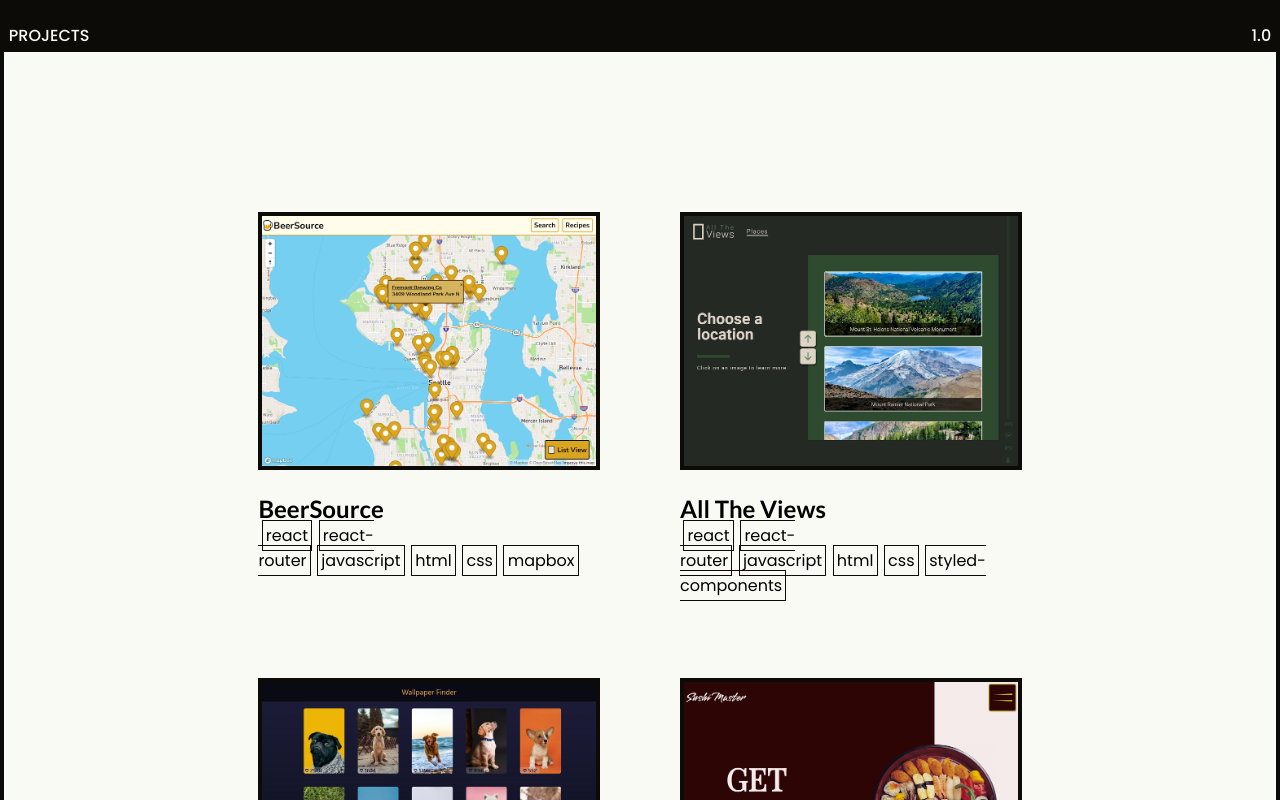
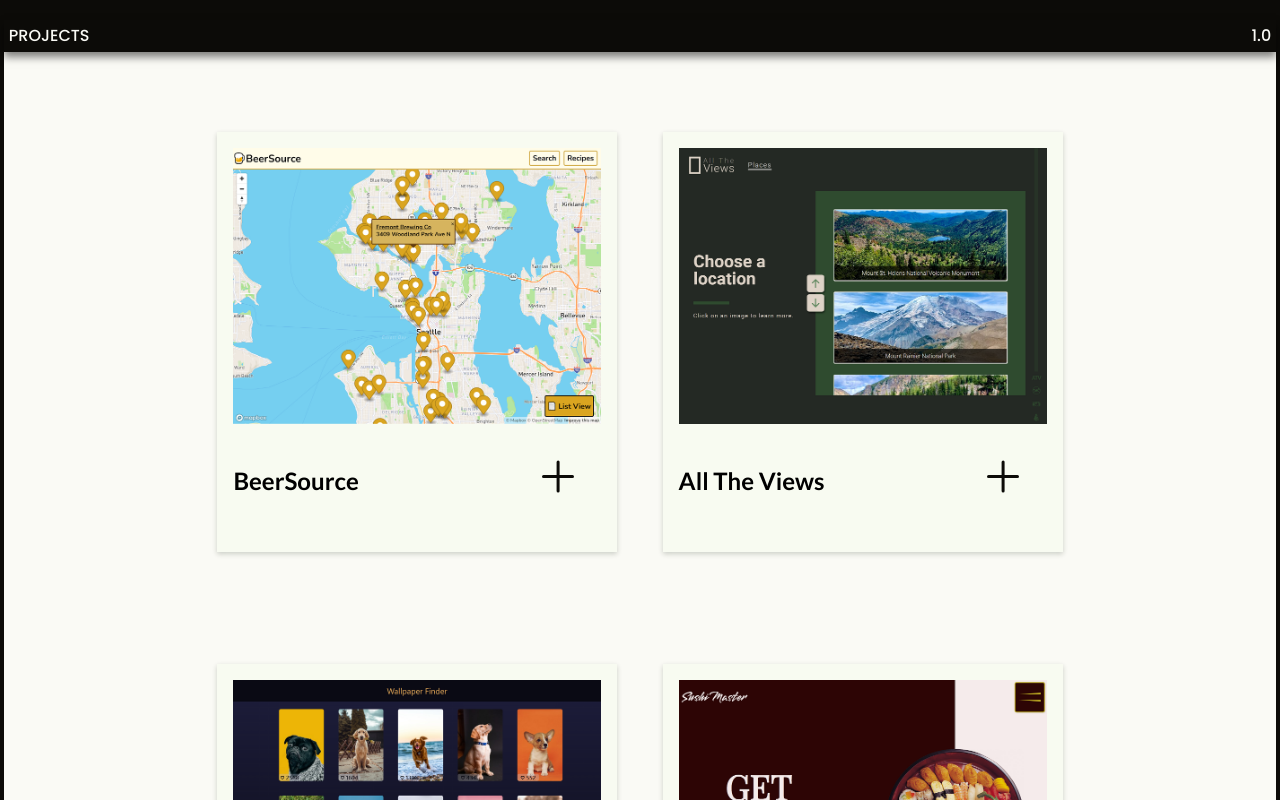
Before and after one commit to a-stepanian/portfolio, a React (Create React App) app: page / in a window 1280 px wide. Shown: the part 940-1740 px from the top of the page. Built offline with nearby package versions, Linux system fonts and the light colour scheme.

Commit message:
add info toggle functionality and update styling

```diff
--- a/src/components/Contact.js
+++ b/src/components/Contact.js
@@ -20,12 +20,12 @@ const Wrapper = styled.section`
     background-color: var(--black);
   }
   header {
-    scroll-margin-top: 5rem;
+    z-index: 1;
+    position: sticky;
+    top: 5rem;
+    padding: 0 0.3rem;
     display: flex;
     justify-content: space-between;
-    padding: 0 0.3rem;
-    position: sticky;
-    top: 5rem;
     line-height: 2rem;
     background-color: var(--black);
     color: var(--white);
--- a/src/components/Experience.js
+++ b/src/components/Experience.js
@@ -14,18 +14,18 @@ const Experience = () => {
 };
 
 const Wrapper = styled.section`
-  height: 70rem;
+  height: 150rem;
+
   .experience-section-scroll-target {
     height: 5rem;
     background-color: var(--black);
   }
   header {
-    scroll-margin-top: 5rem;
+    position: sticky;
+    top: 5rem;
+    padding: 0 0.3rem;
     display: flex;
     justify-content: space-between;
-    padding: 0 0.3rem;
-    position: sticky;
-    top: 5rem;
     line-height: 2rem;
     background-color: var(--black);
     color: var(--white);
--- a/src/components/HamburgerMenu.js
+++ b/src/components/HamburgerMenu.js
@@ -52,7 +52,6 @@ const Wrapper = styled.button`
       left var(--hamburger) var(--hamburger);
   }
 
-  /**/
   .top {
     top: 1.7rem;
   }
--- a/src/components/Hero.js
+++ b/src/components/Hero.js
@@ -24,7 +24,7 @@ const Wrapper = styled.section`
   display: flex;
   justify-content: center;
   overflow: hidden;
-  background: linear-gradient(var(--white), var(--main-pale));
+  background: linear-gradient(var(--white), var(--main));
   img {
     width: 100%;
     height: 100%;
--- a/src/components/IndividualProject.js
+++ b/src/components/IndividualProject.js
@@ -1,30 +1,61 @@
-import React from "react";
+import { useState } from "react";
 import styled from "styled-components";
+import InfoToggleButton from "./InfoToggleButton";
+import { RiExternalLinkFill } from "react-icons/ri";
+
 const IndividualProject = ({ site }) => {
+  const [isInfoOpen, setIsInfoOpen] = useState(false);
+
+  const toggleInfo = () => {
+    if (isInfoOpen) setIsInfoOpen(false);
+    if (!isInfoOpen) setIsInfoOpen(true);
+  };
+
   return (
     <Wrapper>
-      {/* <a href={site.url} target="_blank" rel="noreferrer">
-        <img src={site.thumbnail} alt="" />
-      </a> */}
       <div className="img-container">
-        <img src={site.thumbnail} alt={`screenshot of ${site.title} website`} />
+        <img
+          src={site.thumbnail}
+          alt={`screenshot of ${site.title} website`}
+          onClick={toggleInfo}
+        />
+        <div className={`${isInfoOpen ? "info info-open" : "info"}`}>
+          <p>{site.description}</p>
+          <p>{site.learnings}</p>
+
+          {site.builtWith.map((tech, index) => {
+            return <span key={index}>{tech}</span>;
+          })}
+          <a href={site.url} target="_blank" rel="noreferrer">
+            <RiExternalLinkFill />
+          </a>
+        </div>
       </div>
-      <h3>{site.title}</h3>
-      <p>
-        {site.builtWith.map((tech) => {
-          return <span>{tech}</span>;
-        })}
-      </p>
+      <footer onClick={toggleInfo}>
+        <h3>{site.title}</h3>
+        <InfoToggleButton
+          isInfoOpen={isInfoOpen}
+          setIsInfoOpen={setIsInfoOpen}
+        />
+      </footer>
     </Wrapper>
   );
 };
 
 const Wrapper = styled.article`
   position: relative;
-  width: 100%;
+  background-color: rgba(221, 255, 208, 0.1);
+  box-shadow: 0 2px 5px var(--main-dark);
+  padding: 1rem;
+  h3,
+  p,
+  span {
+    font-family: "Lato", sans-serif;
+  }
+  max-width: 25rem;
+
   .img-container {
-    z-index: 1;
-    border: 0.25rem solid var(--black);
+    position: relative;
     background-color: var(--black);
   }
   img {
@@ -32,19 +63,39 @@ const Wrapper = styled.article`
     width: 100%;
     object-fit: cover;
   }
-  h3 {
-    margin-top: 1.5rem;
-    font-size: 1.5rem;
-    font-weight: 600;
-    font-family: "Lato", sans-serif;
+
+  .info {
+    position: absolute;
+    bottom: 0;
+    left: 0;
+    height: 0;
+    width: 100%;
+    background-color: var(--main);
+    transition: height var(--info), padding var(--info);
+    overflow: hidden;
+    span {
+      opacity: 0;
+      padding: 0.2rem;
+      color: var(--dark-gray);
+      transition: opacity var(--info);
+    }
   }
-  p {
-    width: 100%;
+  .info-open {
+    height: 100%;
+    padding: 1rem;
+    span {
+      opacity: 1;
+    }
   }
-  span {
-    border: 0.1rem solid var(--black);
-    margin: 0.2rem;
-    padding: 0.2rem;
+
+  footer {
+    display: flex;
+    justify-content: space-between;
+    align-items: center;
+    h3 {
+      font-size: 1.5rem;
+      font-weight: 600;
+    }
   }
 `;
 
--- /dev/null
+++ b/src/components/InfoToggleButton.js
@@ -0,0 +1,63 @@
+import styled from "styled-components";
+
+const InfoToggleButton = ({ isInfoOpen, setIsInfoOpen }) => {
+  return (
+    <Wrapper>
+      <div
+        className={`${
+          isInfoOpen ? "line vertical vertical-open" : "line vertical"
+        }`}
+      />
+      <div
+        className={`${
+          isInfoOpen ? "line horizontal horizontal-open" : "line horizontal"
+        }`}
+      />
+    </Wrapper>
+  );
+};
+
+const Wrapper = styled.button`
+  position: relative;
+  width: 5rem;
+  height: 5rem;
+  border: none;
+  background-color: transparent;
+  margin: 1rem 0;
+
+  .line {
+    position: absolute;
+    left: 1.3rem;
+    width: 2rem;
+    height: 0.2rem;
+    border-radius: 0.1rem;
+    background-color: var(--black);
+    transition: 0.5s;
+  }
+
+  .vertical {
+    top: 2.2rem;
+    transform: rotate(90deg);
+  }
+  .vertical-open {
+    transform: rotate(270deg);
+    width: 0;
+    left: 2.2rem;
+  }
+
+  .horizontal {
+    top: 2.2rem;
+  }
+  .horizontal-open {
+    top: 2.2rem;
+    transform: rotate(180deg);
+  }
+
+  @media (min-width: 480px) {
+    &:hover {
+      cursor: pointer;
+    }
+  }
+`;
+
+export default InfoToggleButton;
--- a/src/components/Navbar.js
+++ b/src/components/Navbar.js
@@ -56,7 +56,7 @@ const Wrapper = styled.header`
   position: fixed;
   top: 0;
   left: 0;
-  z-index: 1;
+  z-index: 2;
   width: 100%;
   height: 5rem;
   border: var(--small-border);
--- a/src/components/Projects.js
+++ b/src/components/Projects.js
@@ -27,16 +27,16 @@ const Wrapper = styled.section`
   }
 
   header {
-    scroll-margin-top: 5rem;
+    z-index: 1;
+    position: sticky;
+    top: 5rem;
+    padding: 0 0.3rem;
     display: flex;
     justify-content: space-between;
-    padding: 0 0.3rem;
-    position: sticky;
-    top: 5rem;
     line-height: 2rem;
     background-color: var(--black);
     color: var(--white);
-    z-index: 1;
+    box-shadow: 0 5px 8px rgba(0, 0, 0, 0.5);
     h2,
     p {
       font-size: 1rem;
@@ -47,14 +47,26 @@ const Wrapper = styled.section`
   .project-wrapper {
     padding: 5rem 5%;
     display: grid;
-    grid-gap: 5rem;
+    row-gap: 7rem;
     justify-items: center;
   }
 
-  @media (min-width: 1200px) {
+  @media (min-width: 480px) {
     .project-wrapper {
-      padding: 10rem 20%;
+      padding: 5rem 10%;
+    }
+  }
+
+  @media (min-width: 768px) {
+    .project-wrapper {
+      padding: 5rem 5%;
       grid-template-columns: 1fr 1fr;
+    }
+  }
+
+  @media (min-width: 992px) {
+    .project-wrapper {
+      padding: 5rem 15%;
     }
   }
 `;
--- a/src/components/Sidebar.js
+++ b/src/components/Sidebar.js
@@ -42,7 +42,7 @@ const Wrapper = styled.div`
   position: fixed;
   top: 0;
   left: 0;
-  z-index: 2;
+  z-index: 3;
 
   /* ---------------------------------- */
   /* ORANGE NAV CONTAINER STYLING WHEN  */
--- a/src/components/index.js
+++ b/src/components/index.js
@@ -8,6 +8,7 @@ import Marquee from "./Marquee";
 import Contact from "./Contact";
 import IndividualProject from "./IndividualProject";
 import SidebarIcons from "./SidebarIcons";
+import InfoToggleButton from "./InfoToggleButton";
 
 export {
   Navbar,
@@ -20,4 +21,5 @@ export {
   Contact,
   IndividualProject,
   SidebarIcons,
+  InfoToggleButton,
 };
--- a/src/index.css
+++ b/src/index.css
@@ -9,11 +9,15 @@
   --black: rgb(12, 11, 8);
   --white: rgb(250, 250, 245);
   --gray: rgb(235, 235, 229);
+  --dark-gray: rgb(78, 85, 75);
   --main-pale: rgb(251, 218, 178);
-  --dark-cover: rgba(17, 24, 14, 0.8);
-  --main: rgb(190, 249, 167);
-  --main-dark: rgb(218, 180, 98);
+  --dark-cover: rgba(17, 24, 14, 0.9);
+  --main: rgb(221, 255, 208);
+  --main-dark: rgba(21, 36, 15, 0.2);
+
   --hamburger: 0.5s;
+  --info: 0.5s;
+
   --small-border: 0.2rem solid var(--black);
   --large-border: 0.25rem solid var(--black);
 }
```
